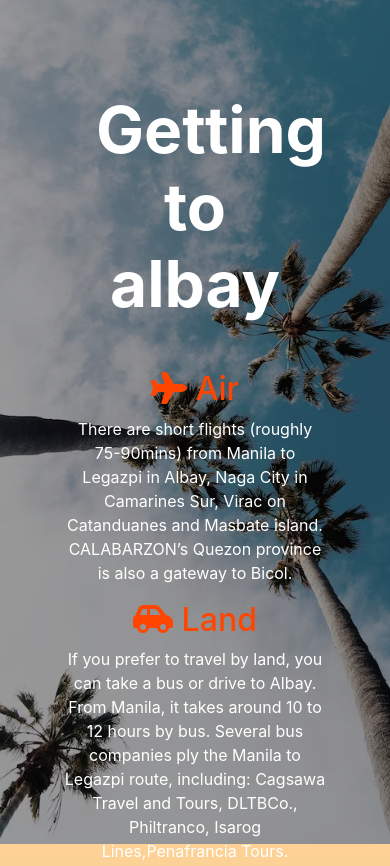
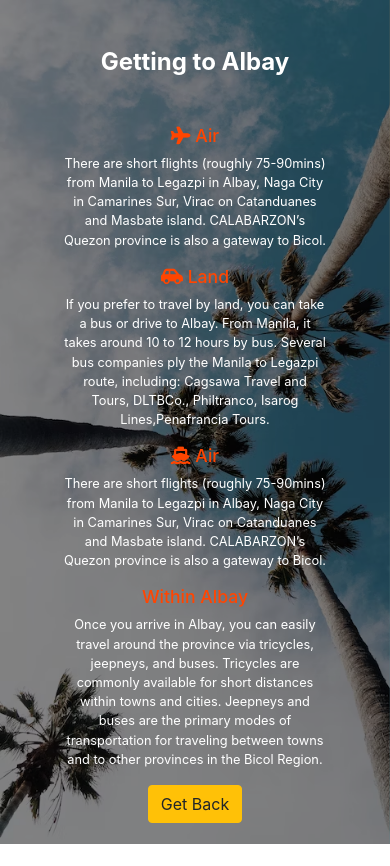
Before and after one commit to nerlpattackers/MP1_WD76_DEGUZMAN, a plain HTML site: page travel-info.html in a window 390 px wide. Shown: the top 866 px of the page. After the commit the page ends 844 px from the top, so only its background shows below. Drawn offline with nearby package versions, Linux system fonts and the light colour scheme; a web font is replaced by a local one.

Commit message:
fixed-responsiveness

```diff
--- a/travel-info.html
+++ b/travel-info.html
@@ -38,12 +38,12 @@
     left: 0;
     width: 100%;
     height: 100%;
-    background-color: rgba(0, 0, 0, 0.3); /* Adjust the alpha (last value) to control darkness */
+    background-color: rgba(0, 0, 0, 0.4); /* Adjust the alpha (last value) to control darkness */
 }
 
 /* Adjust text styles */
 .header h1 {
-    margin-top: 15% !important;
+    margin-top: 5% !important;
     color: white; /* Set text color to white for better readability */
     background-color: transparent; /* Set background to transparent */
     position: relative; /* Add position relative for proper stacking */
@@ -55,29 +55,65 @@
     position: relative; /* Add position relative for proper stacking */
     z-index: 2; /* Place the paragraphs above the pseudo-element */
 }
+/* Resolution for tablets */
+@media screen and (max-width: 768px) {
+        #header{
+            font-size: 3rem !important;
+        }
+    }
+    /* Resolution for tablets */
+     /* Resolution for Cellphone */
+     @media screen and (max-width: 590px) {
+        #header{
+            font-size: 2.2rem !important;
+        }
+    }
+    /* Resolution for Cellphone */
+    @media screen and (max-width: 522px) {
+        #header{
+            font-size: 2rem !important;
+        }
+        #h2{
+            font-size: 1.2rem !important;
+        }
+    }
+    @media screen and (max-width: 444px) {
+        #header{
+            font-size: 1.5rem !important;
+        }
+        #h2{
+            font-size: 1.1rem !important;
+        }
+        .header h1{
+            margin-top: 0 !important;
+        }
+        #pheader{
+            font-size: 0.8rem !important;
+        }
+    }
 
   </style>
 </head>
 <body>
     <div class="header p-5">
-        <h1 class="fw-bolder text-center m-5" style="font-size: 4rem;">Getting to albay</h1>
-        <div class="container">
+        <h1 id="header" class="fw-bolder text-center m-5" style="font-size: 4rem;">Getting to Albay</h1>
+        <div class="container-fluid">
             <div class="row">
                 <div class="col-lg-6 col-md-12 text-center">
-                    <H2 style="color: orangered;"><i class="fa-solid fa-plane text-left"></i> Air</H2>
-              <p>There are short flights (roughly 75-90mins) from Manila to Legazpi in Albay, Naga City in Camarines Sur, Virac on Catanduanes and Masbate island. CALABARZON’s Quezon province is also a gateway to Bicol.</p>
+                    <H2 id="h2" style="color: orangered;"><i class="fa-solid fa-plane text-left"></i> Air</H2>
+              <p id="pheader">There are short flights (roughly 75-90mins) from Manila to Legazpi in Albay, Naga City in Camarines Sur, Virac on Catanduanes and Masbate island. CALABARZON’s Quezon province is also a gateway to Bicol.</p>
                 </div>
                 <div class="col-lg-6 col-md-12 text-center">
-                    <H2 style="color: orangered;"><i class="fa-solid fa-car-side"></i> Land</H2>
-              <p>If you prefer to travel by land, you can take a bus or drive to Albay. From Manila, it takes around 10 to 12 hours by bus. Several bus companies ply the Manila to Legazpi route, including: Cagsawa Travel and Tours, DLTBCo., Philtranco, Isarog Lines,Penafrancia Tours. </p>
+                    <H2 id="h2" style="color: orangered;"><i class="fa-solid fa-car-side"></i> Land</H2>
+              <p id="pheader">If you prefer to travel by land, you can take a bus or drive to Albay. From Manila, it takes around 10 to 12 hours by bus. Several bus companies ply the Manila to Legazpi route, including: Cagsawa Travel and Tours, DLTBCo., Philtranco, Isarog Lines,Penafrancia Tours. </p>
                 </div>
                 <div class="col-12 text-center">
-                    <H2 style="color: orangered;"><i class="fa-solid fa-ship"></i> Air</H2>
-              <p>There are short flights (roughly 75-90mins) from Manila to Legazpi in Albay, Naga City in Camarines Sur, Virac on Catanduanes and Masbate island. CALABARZON’s Quezon province is also a gateway to Bicol.</p>
+                    <H2 id="h2" style="color: orangered;"><i class="fa-solid fa-ship"></i> Air</H2>
+              <p id="pheader">There are short flights (roughly 75-90mins) from Manila to Legazpi in Albay, Naga City in Camarines Sur, Virac on Catanduanes and Masbate island. CALABARZON’s Quezon province is also a gateway to Bicol.</p>
                 </div>
                 <div class="col-12 text-center">
-                    <H2 style="color: orangered;">Within Albay</H2>
-              <p>Once you arrive in Albay, you can easily travel around the province via tricycles, jeepneys, and buses. Tricycles are commonly available for short distances within towns and cities. Jeepneys and buses are the primary modes of transportation for traveling between towns and to other provinces in the Bicol Region. </p>
+                    <H2 id="h2" style="color: orangered;">Within Albay</H2>
+              <p id="pheader">Once you arrive in Albay, you can easily travel around the province via tricycles, jeepneys, and buses. Tricycles are commonly available for short distances within towns and cities. Jeepneys and buses are the primary modes of transportation for traveling between towns and to other provinces in the Bicol Region. </p>
               <a href="index.html"><button type="button" class="btn btn-warning">Get Back</button></a>
                 </div>
                 <div>
```
Also changed, not shown: cagsawa.html (+1 -1 lines), destination.html (+55 -3 lines), festival.html (+15 -3 lines), foods.html (+15 -3 lines), index.html (+2 -5 lines).
